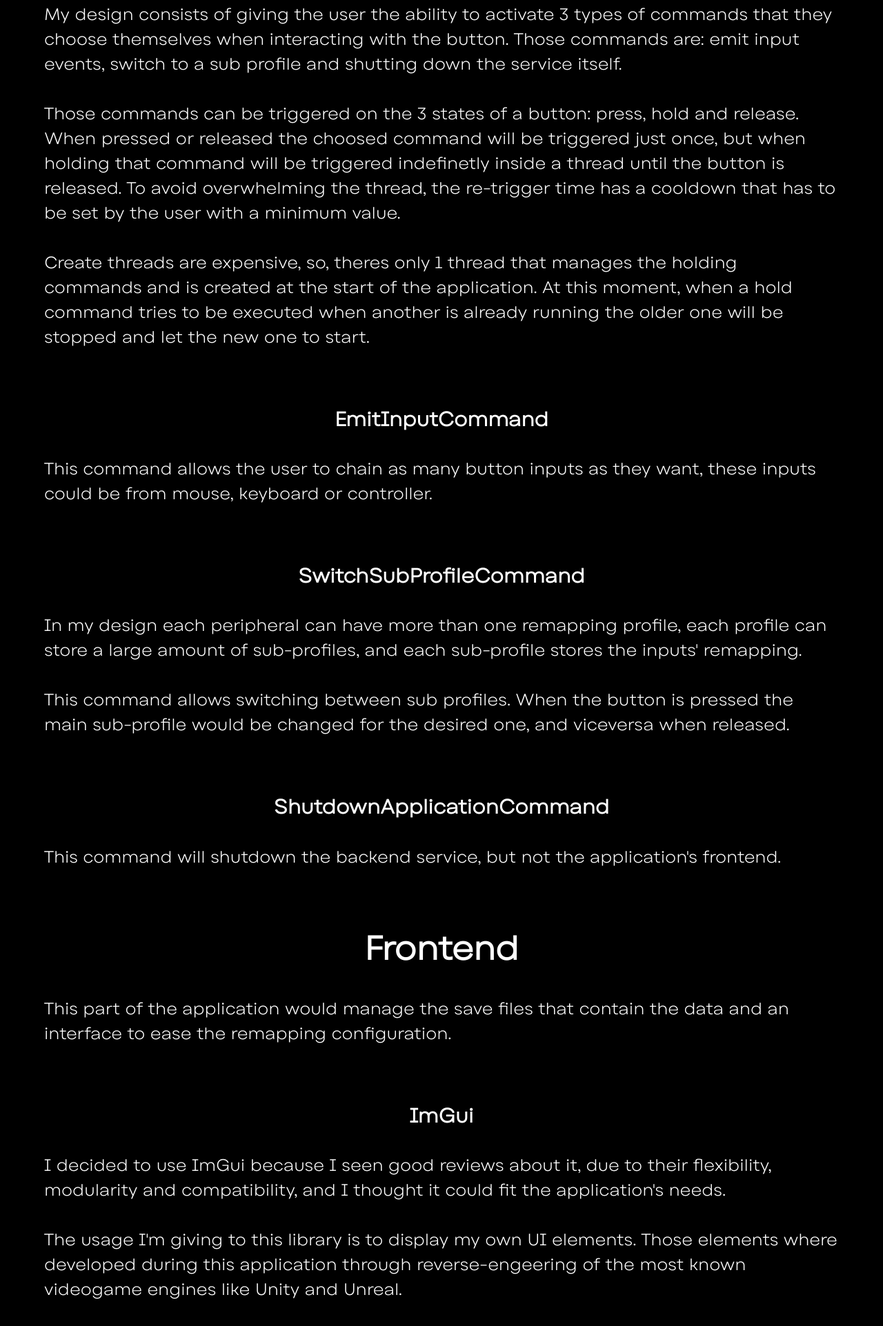
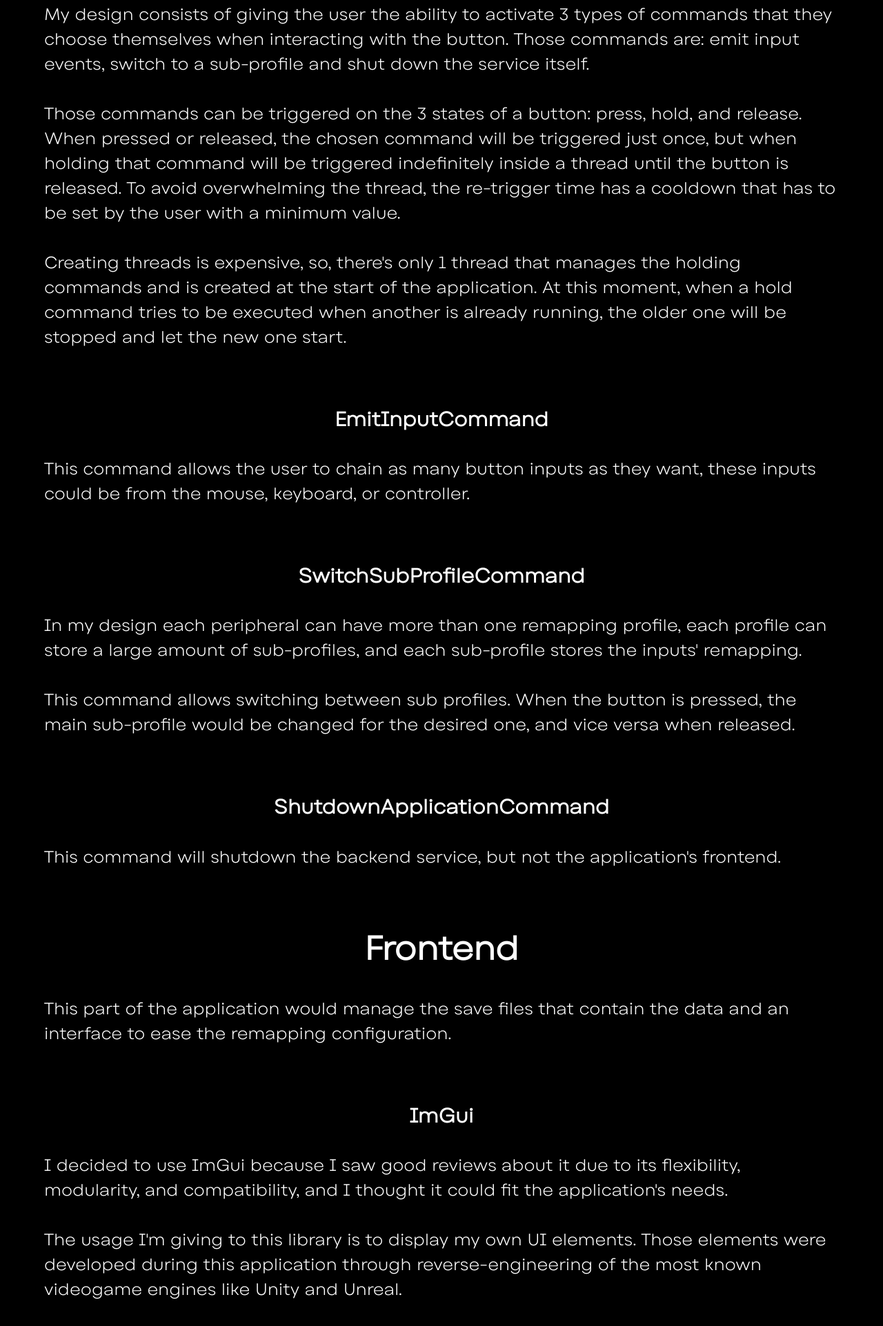
Before and after one commit to abelpujol99/abelpujol99.github.io, a plain HTML site: page pages/devices-profiles-gui.html in a window 1280 px wide. Shown: the part 841-2764 px from the top of the page at 69% size. Drawn offline with Linux system fonts and the light colour scheme; files whose address does not match are found by name.

Commit message:
Grammar Check

```diff
--- a/pages/devices-profiles-gui.html
+++ b/pages/devices-profiles-gui.html
@@ -25,17 +25,17 @@
             </div>
             <div>
                 <p class="text white text-block">
-                    My design consists of giving the user the ability to activate 3 types of commands that they choose themselves when interacting with the button. Those commands are: emit input events, switch to a sub profile and shutting down the service itself.
+                    My design consists of giving the user the ability to activate 3 types of commands that they choose themselves when interacting with the button. Those commands are: emit input events, switch to a sub-profile and shut down the service itself.
                     <br>
                     <br>
-                    Those commands can be triggered on the 3 states of a button: press, hold and release.
+                    Those commands can be triggered on the 3 states of a button: press, hold, and release.
                     <br>
-                    When pressed or released the choosed command will be triggered just once, but when holding that command will be triggered indefinetly inside a thread until the button is released.
+                    When pressed or released, the chosen command will be triggered just once, but when holding that command will be triggered indefinitely inside a thread until the button is released.
                     To avoid overwhelming the thread, the re-trigger time has a cooldown that has to be set by the user with a minimum value.
                     <br>
                     <br>
-                    Create threads are expensive, so, theres only 1 thread that manages the holding commands and is created at the start of the application.
-                    At this moment, when a hold command tries to be executed when another is already running the older one will be stopped and let the new one to start.
+                    Creating threads is expensive, so, there's only 1 thread that manages the holding commands and is created at the start of the application.
+                    At this moment, when a hold command tries to be executed when another is already running, the older one will be stopped and let the new one start.
                 </p>
             </div>
             <div class="page-title">
@@ -43,7 +43,7 @@
             </div>
             <div>
                 <p class="text white text-block">
-                    This command allows the user to chain as many button inputs as they want, these inputs could be from mouse, keyboard or controller.
+                    This command allows the user to chain as many button inputs as they want, these inputs could be from the mouse, keyboard, or controller.
                 </p>
             </div>
             <div class="page-title">
@@ -54,7 +54,7 @@
                     In my design each peripheral can have more than one remapping profile, each profile can store a large amount of sub-profiles, and each sub-profile stores the inputs' remapping.
                     <br>
                     <br>
-                    This command allows switching between sub profiles. When the button is pressed the main sub-profile would be changed for the desired one, and viceversa when released.
+                    This command allows switching between sub profiles. When the button is pressed, the main sub-profile would be changed for the desired one, and vice versa when released.
                 </p>
             </div>
             <div class="page-title">
@@ -78,10 +78,10 @@
             </div>
             <div>
                 <p class="text white text-block">
-                    I decided to use ImGui because I seen good reviews about it, due to their flexibility, modularity and compatibility, and I thought it could fit the application's needs.
+                    I decided to use ImGui because I saw good reviews about it due to its flexibility, modularity, and compatibility, and I thought it could fit the application's needs.
                     <br>
                     <br>
-                    The usage I'm giving to this library is to display my own UI elements. Those elements where developed during this application through reverse-engeering of the most known videogame engines like Unity and Unreal.
+                    The usage I'm giving to this library is to display my own UI elements. Those elements were developed during this application through reverse-engineering of the most known videogame engines like Unity and Unreal.
                 </p>
             </div>
             <div class="page-title">
@@ -89,7 +89,7 @@
             </div>
             <div>
                 <p class="text white text-block">
-                    In order to create the peripherals' profiles, the application needs to know the devices. To achieve this the application reads the devices that are connected to the system and filters for those which are compatible for the application's purpose.
+                    In order to create the peripherals' profiles, the application needs to know the devices. To achieve this, the application reads the devices that are connected to the system and filters for those that are compatible with the application's purpose.
                 </p>
             </div>
             <div class="page-title">
@@ -97,7 +97,7 @@
             </div>
             <div>
                 <p class="text white text-block">
-                    When I used Windows, I had a software that remapped my mouse' inputs, but when I switched to Linux I couldn't find any software that satisfied me, so, I decided to develop my own one which would cover everything I might want.
+                    When I used Windows, I downloaded an application that remapped my mouse's inputs, but when I switched to Linux, I couldn't find any software that satisfied me, so I decided to develop my own one that would cover everything I might want.
                 </p>
             </div>
             <div class="link-list">
```
